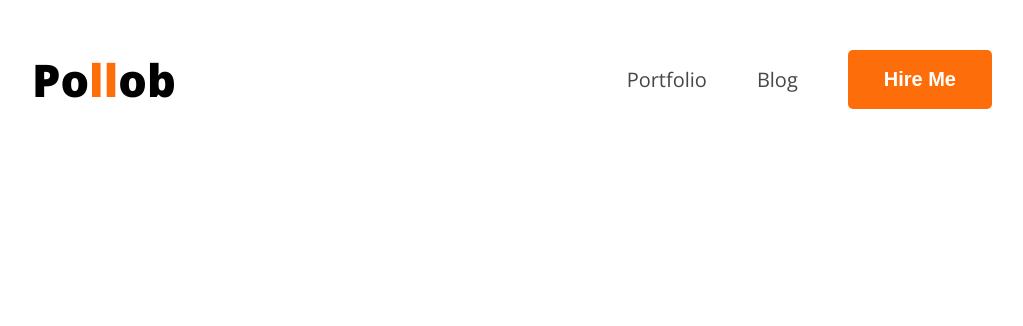
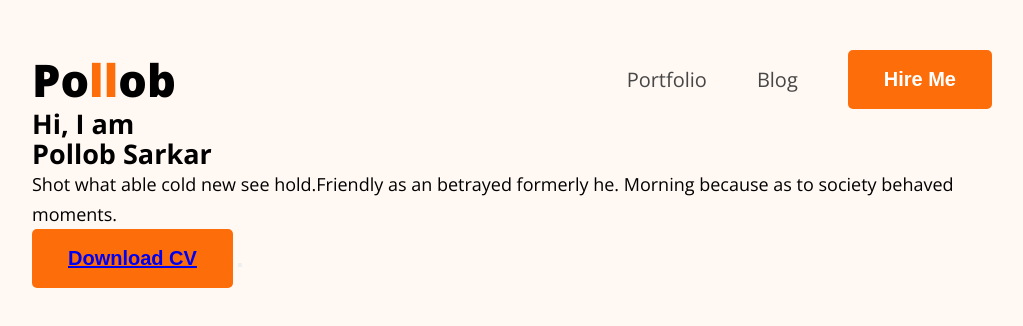
Before and after one commit to pollobs/My-Portfolio, a plain HTML site: page index.html in a window 1280 px wide. Shown: the whole page, without its empty margins (128-1151 px from the left). Drawn offline with nearby package versions, Linux system fonts and the light colour scheme.

Commit message:
Added Hero Text

```diff
--- a/index.html
+++ b/index.html
@@ -28,6 +28,22 @@
             </ul>
         </nav>
     </header>
+    <section class="hero">
+        <container class="container">
+            <div class="hero-content">
+                <div class="hero-text">
+                   <h2>Hi, I  am</h2>
+                    <h1>Pollob Sarkar</h1>
+                    <p>Shot what able cold new see hold.Friendly as an betrayed formerly he. Morning because as to society behaved moments.</p>
+                    <div class="hero-buttons">
+                        <button class="btn"><a href="assets/Pollob Sarkar.pdf">Download CV</a></button>
+                        <button class="btn-secondary"><a href="#"> <i><images>
+                        </a></button>
+                     </div>
+                </div>
+            </div>
+    </section>
+
 </body>
 
 </html>
--- a/styles/style.css
+++ b/styles/style.css
@@ -10,7 +10,7 @@ body {
     font-family: "Open Sans", sans-serif;
     font-size: 18px;
     line-height: 30px;
-    background-color: #ffffff;
+    background-color: #FFF8F3
 }
 
 .container {
```
Also changed, not shown: 1 other file.
